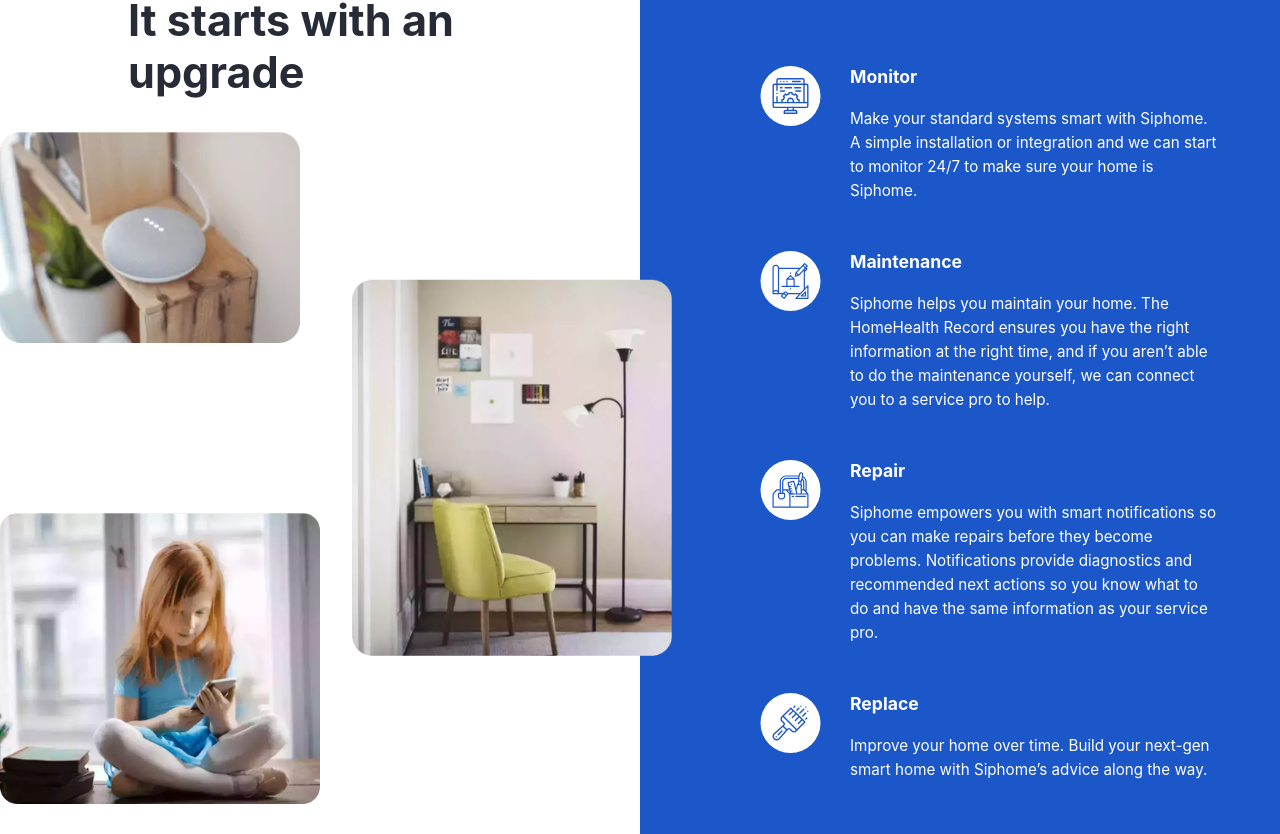
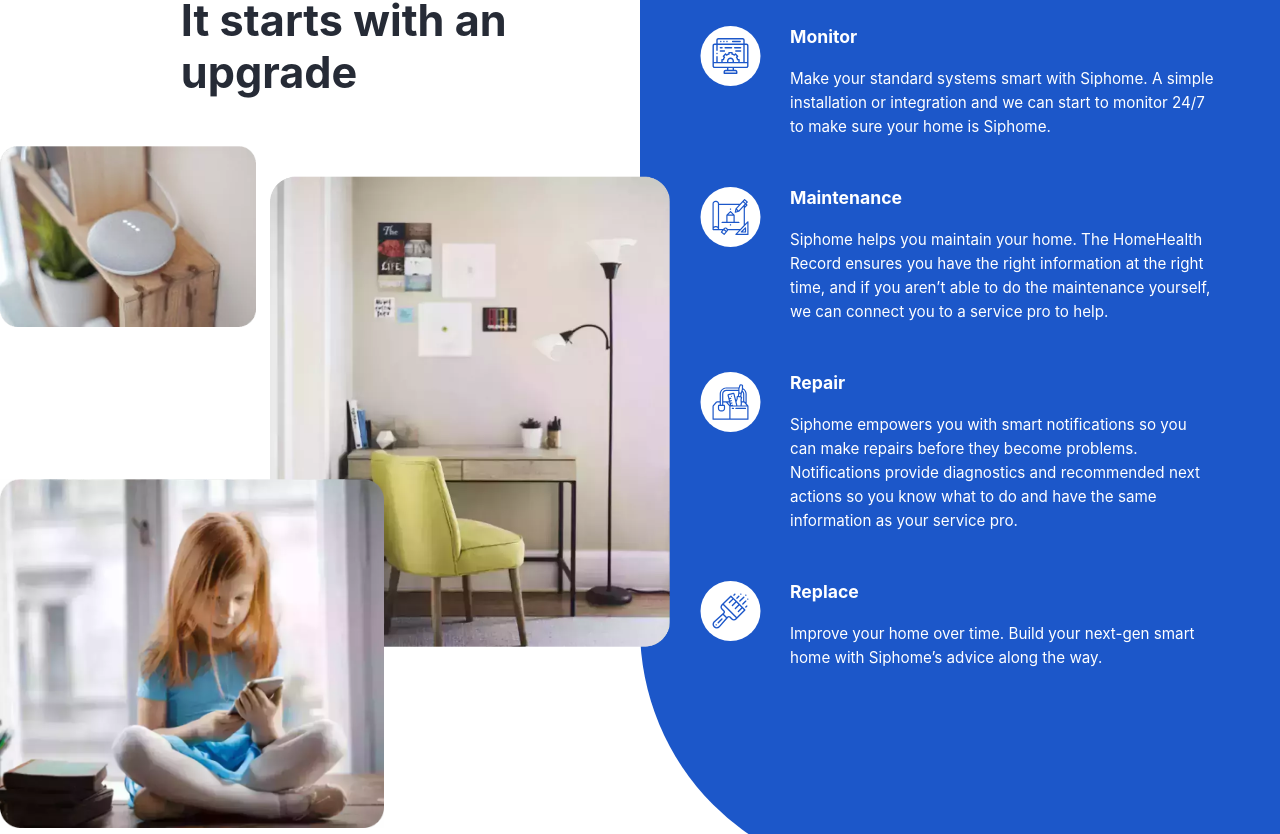
Before and after one commit to celebitolga/siphome, a React (Create React App) app: page / in a window 1280 px wide. Shown: the part 1966-2800 px from the top of the page. Built offline with nearby package versions, Linux system fonts and the light colour scheme.

Commit message:
css edit

```diff
--- a/src/components/appHero/AppHero.scss
+++ b/src/components/appHero/AppHero.scss
@@ -157,9 +157,43 @@
       &-holder {
 
         &-hero2 {
+          max-width: 400px;
+        }
+      }
+    }
+  }
+}
+
+@media (min-width: 1366px) {
+  .Hero {
+    &-right {
+
+      &-holder {
+
+        &-hero2 {
           max-width: 450px;
         }
       }
     }
   }
 }
+
+@media (min-width: 1925px) {
+  .Hero {
+
+    &-right {
+
+      &-holder {
+
+        &-hero2 {
+          max-width: 700px;
+        }
+
+        &-hero2 {
+          max-width: 550px;
+          right: 500px;
+        }
+      }
+    }
+  }
+}
--- a/src/components/appUpdate/AppUpdate.scss
+++ b/src/components/appUpdate/AppUpdate.scss
@@ -5,13 +5,10 @@
 
   .container {
     display: flex;
-    max-width: 100%;
-    width: 100%;
-    margin: 0;
   }
 
   &-left {
-    width: calc(100% - 60px);
+    flex: .5;
 
     &-subtitle {
       font-size: 1.25rem;
@@ -28,7 +25,6 @@
     }
 
     &-images {
-      position: relative;
 
       .imageLeftTop {
         position: absolute;
@@ -48,8 +44,7 @@
   }
 
   &-right {
-    padding: 0 0 15rem;
-    position: relative;
+    flex: .5;
 
     &::before {
       display: block;
@@ -57,6 +52,7 @@
       position: absolute;
       background-color: #1C57C9;
       width: 100%;
+      height: 100%;
       z-index: -1;
     }
 
@@ -109,12 +105,13 @@
       }
 
       &-images {
+        position: relative;
         height: 380px;
 
         .imageLeftTop {
           width: 45%;
-          left: -10%;
-          top: -10%;
+          left: 0;
+          top: 0;
         }
 
         .imageRight {
@@ -131,16 +128,16 @@
     }
 
     &-right {
+      padding: 0 0 10rem;
 
       &::before {
-        top: -60px;
-        height: 100%;
-        border-bottom-left-radius: 150px;
+        left: 0;
       }
 
       .updateCards {
         flex-direction: column;
         align-items: center;
+        padding: 0;
 
         &-item {
           width: 100%;
@@ -155,7 +152,7 @@
     &-left {
 
       &-images {
-        // height: 380px;
+        height: 380px;
 
         .imageLeftTop {
           width: 55%;
@@ -175,31 +172,41 @@
         }
       }
     }
+    &-right {
+
+      &::before {
+        top: 380px;
+        height: calc(100% - 380px);
+        border-bottom-left-radius: 150px;
+      }
+    }
   }
 }
 
 @media (min-width: 576px) {
   .Update {
     &-left {
+      width: 100%;
 
       &-images {
-        height: 580px;
+        height: 400px;
+        width: 100%;
 
         .imageLeftTop {
-          width: 45%;
+          width: 40%;
           left: 0;
-          top: 0;
         }
 
         .imageRight {
-          width: 50%;
+          width: 55%;
           right: 0;
+          top: 40%;
         }
 
         .imageLeftBottom {
           width: 55%;
+          bottom: 0;
           left: 0;
-          bottom: 0;
         }
       }
     }
@@ -207,8 +214,8 @@
     &-right {
 
       &::before {
-        top: -150px;
-        height: 110%;
+        top: 500px;
+        height: calc(100% - 500px);
         border-bottom-left-radius: 150px;
       }
 
@@ -216,6 +223,7 @@
         flex-direction: row;
         flex-wrap: wrap;
         justify-content: space-between;
+        margin: 0;
 
         &-item {
           width: 45%;
@@ -234,13 +242,21 @@
       }
     }
 
-    &-right {}
+    &-right {
+
+      &::before {
+        top: 680px;
+        height: calc(100% - 680px);
+        border-bottom-left-radius: 200px;
+      }
+    }
   }
 }
 
 @media (min-width: 992px) {
   .Update {
     text-align: left;
+    position: relative;
 
     .container {
       flex-direction: row;
@@ -259,31 +275,39 @@
 
       &-images {
         height: 580px;
+        position: static;
 
         .imageLeftTop {
-          width: 50%;
+          width: 20%;
           max-width: 300px;
           left: 0;
-          top: -8%;
+          top: 200px;
         }
 
         .imageRight {
-          width: 50%;
+          width: 40%;
           max-width: 400px;
-          right: -5%;
+          right: calc(50% - 30px);
+          top: 50%;
         }
 
         .imageLeftBottom {
-          width: 50%;
+          width: 30%;
           max-width: 500px;
-          left: 0;
-          bottom: -8%;
+          bottom: 50px;
         }
       }
     }
 
     &-right {
       flex: .5;
+
+      &::before {
+        left: 50%;
+        top: 0;
+        height: 100%;
+        border-bottom-left-radius: 250px;
+      }
 
       .updateCards {
         flex-direction: column;
@@ -322,3 +346,25 @@
 @media (min-width: 1200px) {
 
 }
+
+
+@media (min-width: 1925px) {
+  .Update {
+
+    &-left {
+
+      &-images {
+
+        .imageLeftTop {
+          max-width: 300px;
+          left: 500px;
+        }
+
+        .imageLeftBottom {
+          max-width: 500px;
+          left: 500px;
+        }
+      }
+    }
+  }
+}
--- a/src/index.scss
+++ b/src/index.scss
@@ -40,7 +40,6 @@
 }
 
 .container {
-  width: calc(100% - 60px);
   margin: 0 auto;
 }
 
@@ -231,11 +230,19 @@
   html {
     font-size: 12px;
   }
+
+  .container {
+    width: calc(100% - 30px);
+  }
 }
 
 @media (min-width: 320px) {
   html {
     font-size: 12px;
+  }
+
+  .container {
+    width: calc(100% - 60px);
   }
 }
 
```
